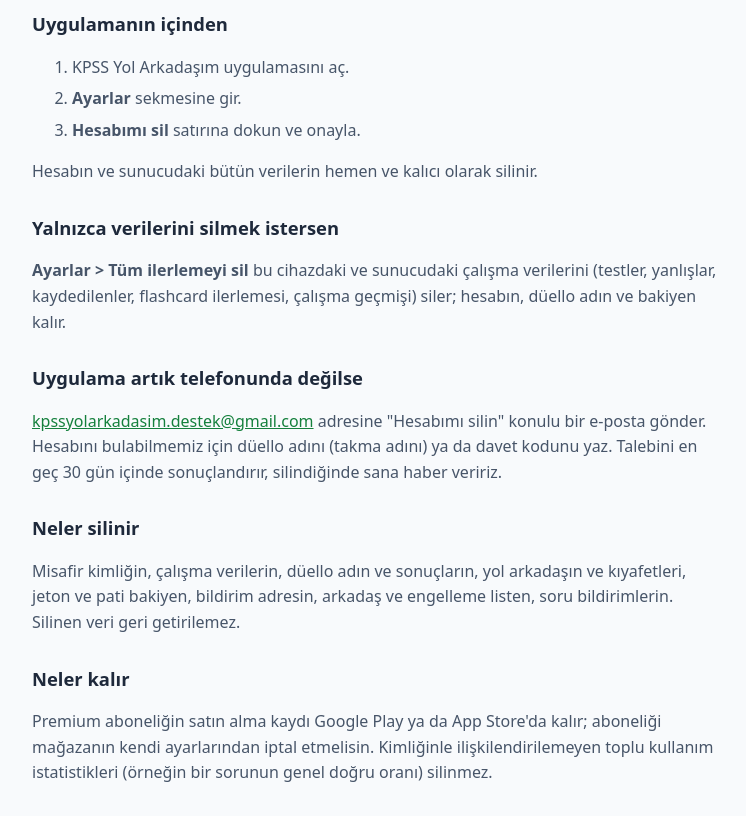
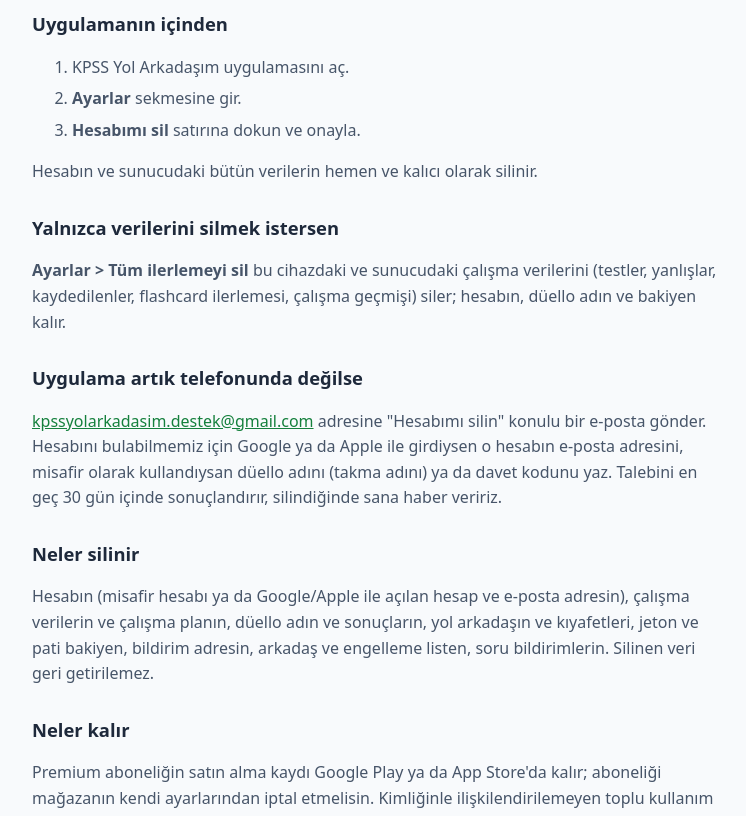
Before and after one commit to kpssyolarkadasimdestek/kpssyolarkadasimdestek.github.io, a plain HTML site: page hesap-silme.html in a window 1280 px wide. Shown: the part 120-936 px from the top of the page, without its empty margins (264-1010 px from the left). Drawn offline with Linux system fonts and the light colour scheme.

Commit message:
Gizlilik ve hesap silme sayfalarını yeni giriş akışına güncelle

```diff
--- a/hesap-silme.html
+++ b/hesap-silme.html
@@ -27,19 +27,26 @@
     <h2>Uygulama artık telefonunda değilse</h2>
     <p><a href="mailto:kpssyolarkadasim.destek@gmail.com">kpssyolarkadasim.destek@gmail.com</a> adresine
       "Hesabımı silin" konulu bir e-posta gönder. Hesabını bulabilmemiz için
-      düello adını (takma adını) ya da davet kodunu yaz. Talebini en geç 30 gün
-      içinde sonuçlandırır, silindiğinde sana haber veririz.</p>
+      Google ya da Apple ile girdiysen o hesabın e-posta adresini, misafir
+      olarak kullandıysan düello adını (takma adını) ya da davet kodunu yaz.
+      Talebini en geç 30 gün içinde sonuçlandırır, silindiğinde sana haber
+      veririz.</p>
 
     <h2>Neler silinir</h2>
-    <p>Misafir kimliğin, çalışma verilerin, düello adın ve sonuçların, yol
-      arkadaşın ve kıyafetleri, jeton ve pati bakiyen, bildirim adresin, arkadaş
-      ve engelleme listen, soru bildirimlerin. Silinen veri geri getirilemez.</p>
+    <p>Hesabın (misafir hesabı ya da Google/Apple ile açılan hesap ve e-posta
+      adresin), çalışma verilerin ve çalışma planın, düello adın ve sonuçların,
+      yol arkadaşın ve kıyafetleri, jeton ve pati bakiyen, bildirim adresin,
+      arkadaş ve engelleme listen, soru bildirimlerin. Silinen veri geri
+      getirilemez.</p>
 
     <h2>Neler kalır</h2>
     <p>Premium aboneliğin satın alma kaydı Google Play ya da App Store'da kalır;
       aboneliği mağazanın kendi ayarlarından iptal etmelisin. Kimliğinle
       ilişkilendirilemeyen toplu kullanım istatistikleri (örneğin bir sorunun
-      genel doğru oranı) silinmez.</p>
+      genel doğru oranı) silinmez. Google ya da Apple ile girdiysen e-posta
+      adresinin geri çevrilemez bir özeti, hoş geldin hediyesinin ve davet
+      ödülünün tekrar verilmemesi için saklanır; bu özetten adresin kendisine
+      ulaşılamaz.</p>
 
     <p class="alt"><a href="gizlilik.html">Gizlilik Politikası</a></p>
   </main>
```
Also changed, not shown: gizlilik.html (+12 -4 lines).
